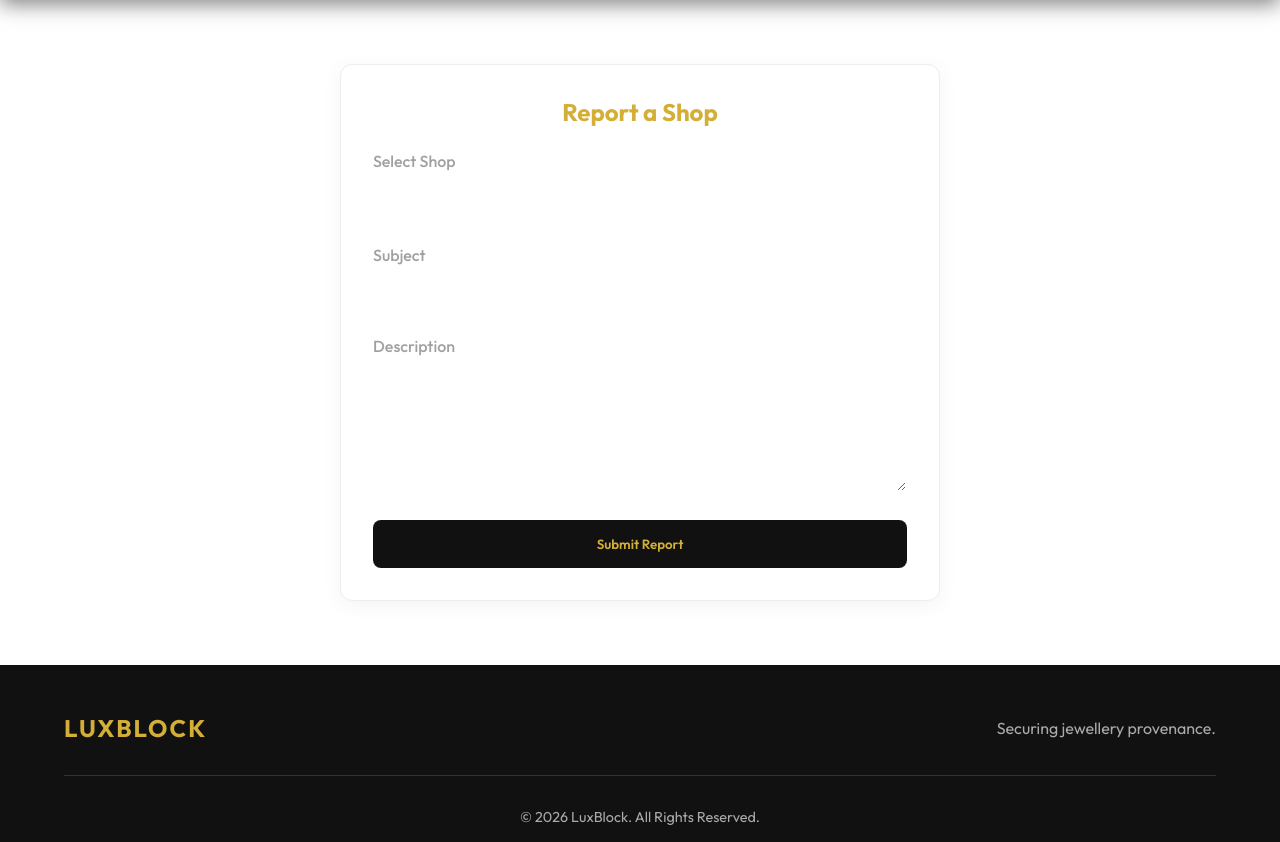
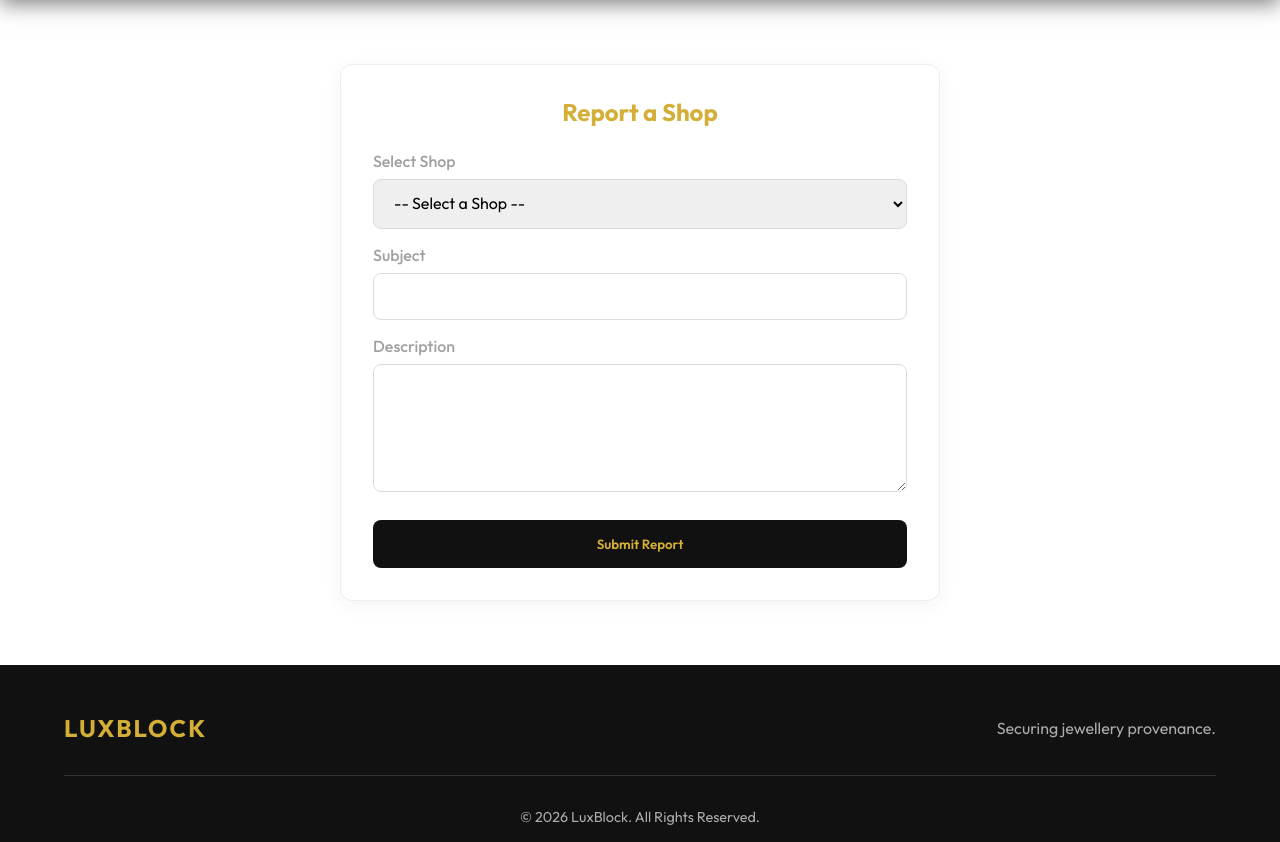
Before and after one commit to Karim-projects-96/Hybrid-block-chain-project, a PHP site: page /GitHub/user/report_shop.php in a window 1280 px wide. Shown: the part 73-915 px from the top of the page. Run offline with PHP 8.4, Linux system fonts and the light colour scheme; the visitor is signed in with stand-in values (Sample User, id 1).

Commit message:
color update

```diff
--- a/user/report_shop.php
+++ b/user/report_shop.php
@@ -48,7 +48,7 @@ require_once '../includes/header.php';
     <form method="POST" action="">
         <div class="form-group" style="margin-bottom: 1rem;">
             <label for="shop_id" style="display: block; margin-bottom: 0.5rem; color: #a0a0a0;">Select Shop</label>
-            <select name="shop_id" id="shop_id" class="form-control" style="width: 100%; padding: 0.8rem; background: rgba(255, 255, 255, 0.05); border: 1px solid rgba(255, 255, 255, 0.1); color: var(--text-light); border-radius: 8px;" required>
+            <select name="shop_id" id="shop_id" class="form-control" required>
                 <option value="">-- Select a Shop --</option>
                 <?php
                 $result = $conn->query("SELECT id, name FROM users WHERE role = 'shop' ORDER BY name ASC");
@@ -61,12 +61,12 @@ require_once '../includes/header.php';
 
         <div class="form-group" style="margin-bottom: 1rem;">
             <label for="subject" style="display: block; margin-bottom: 0.5rem; color: #a0a0a0;">Subject</label>
-            <input type="text" name="subject" id="subject" class="form-control" style="width: 100%; padding: 0.8rem; background: rgba(255, 255, 255, 0.05); border: 1px solid rgba(255, 255, 255, 0.1); color: var(--text-light); border-radius: 8px;" required>
+            <input type="text" name="subject" id="subject" class="form-control" required>
         </div>
 
         <div class="form-group" style="margin-bottom: 1.5rem;">
             <label for="description" style="display: block; margin-bottom: 0.5rem; color: #a0a0a0;">Description</label>
-            <textarea name="description" id="description" rows="5" class="form-control" style="width: 100%; padding: 0.8rem; background: rgba(255, 255, 255, 0.05); border: 1px solid rgba(255, 255, 255, 0.1); color: var(--text-light); border-radius: 8px;" required></textarea>
+            <textarea name="description" id="description" rows="5" class="form-control" required></textarea>
         </div>
 
         <button type="submit" class="btn btn-primary" style="width: 100%; padding: 1rem; border: none; border-radius: 8px; cursor: pointer;">Submit Report</button>
```
